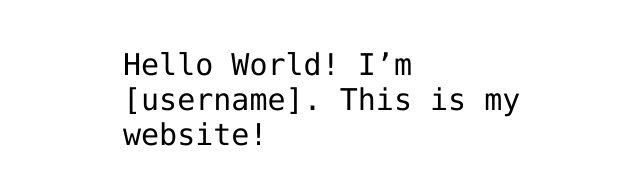
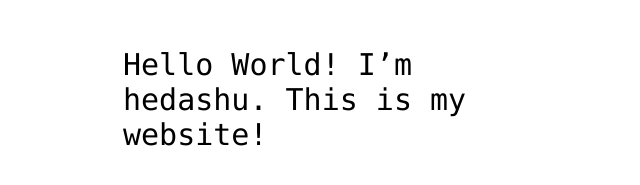
Before and after one commit to hedashu374/hedashu374, a plain HTML site: page index.html in a window 1280 px wide. Shown: the part 341-526 px from the top of the page, without its empty margins (317-957 px from the left). Drawn offline with Linux system fonts and the light colour scheme.

Commit message:
Update index.html

```diff
--- a/index.html
+++ b/index.html
@@ -12,7 +12,7 @@
 <img src="https://octodex.github.com/images/daftpunktocat-thomas.gif" id="octocat" alt="octocat-gif" />
 
 <!-- Change this code here by copy and pasting your template on line 15 -->
-<p>Hello World! I’m [username]. This is my website!</p>
+<p>Hello World! I’m hedashu. This is my website!</p>
 
 </body>
 </html>
```
